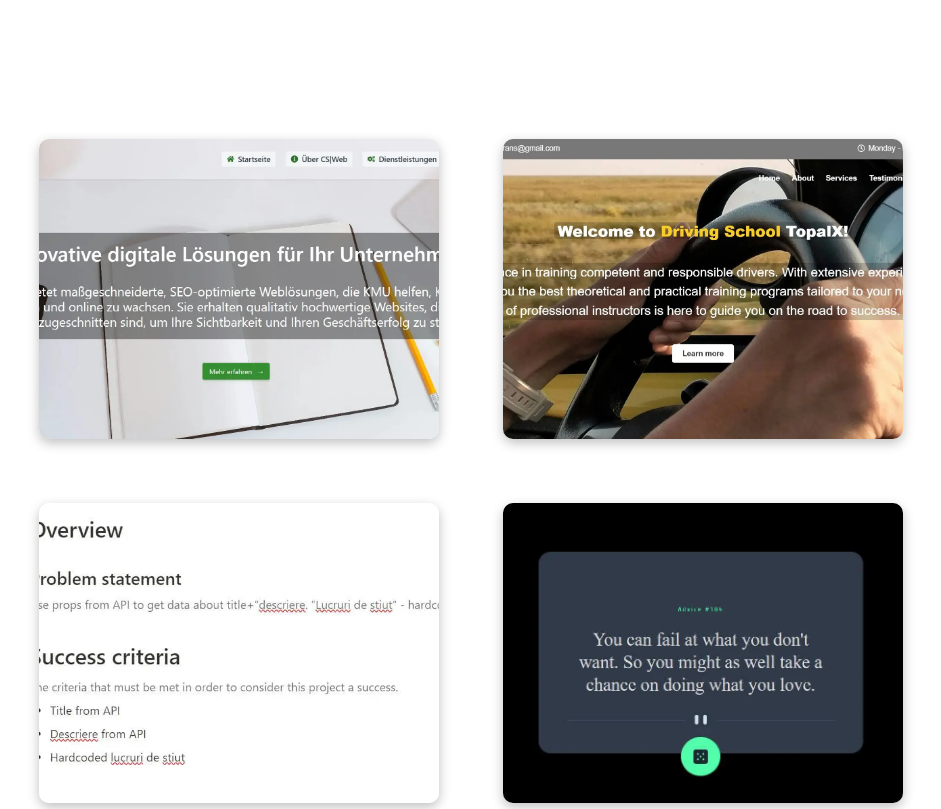
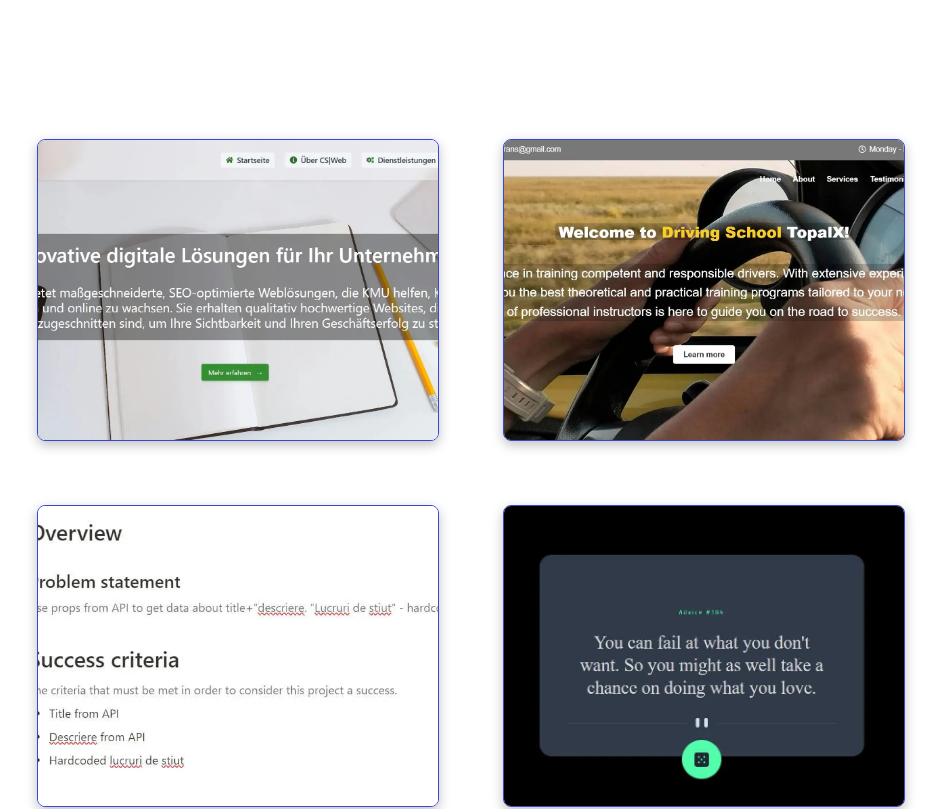
Before and after one commit to CristinaSt86/Portfolio, a React (Create React App) app: page / in a window 1280 px wide. Shown: the part 2380-3189 px from the top of the page, without its empty margins (185-1126 px from the left). Built offline with nearby package versions, Linux system fonts and the light colour scheme.

Commit message:
Add border at project cards for better visibility

```diff
--- a/src/pages/ProjectsPage/ProjectsPage.module.css
+++ b/src/pages/ProjectsPage/ProjectsPage.module.css
@@ -16,7 +16,8 @@
 
 .projectCard {
   position: relative;
-  border-radius: 0.625rem; /* 10px */
+  border-radius: 0.5rem; /* 10px */
+  border: 1px solid  #3747d6;
   overflow: hidden;
   cursor: pointer;
   width: 25rem; /* 500px */
```
